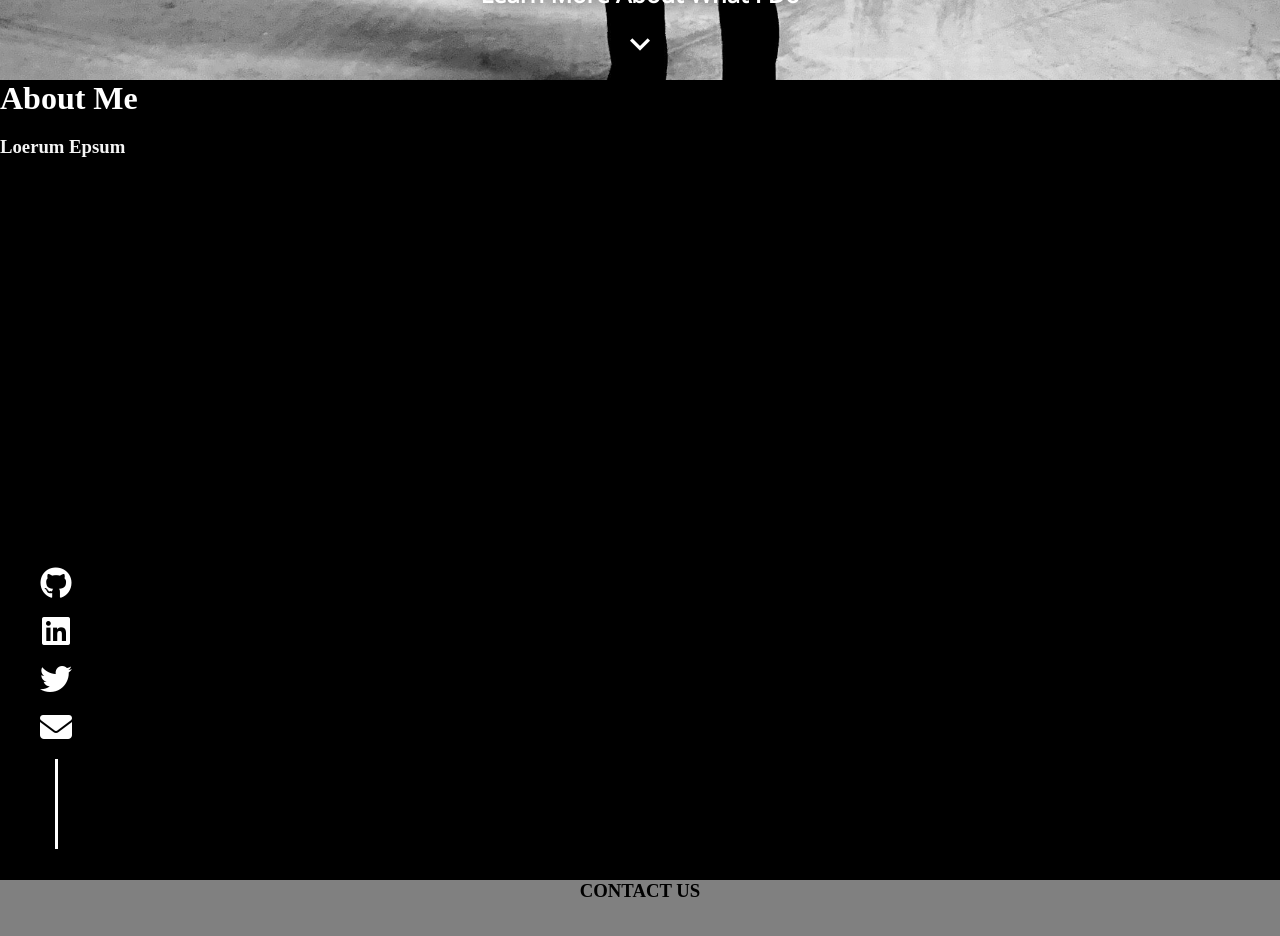
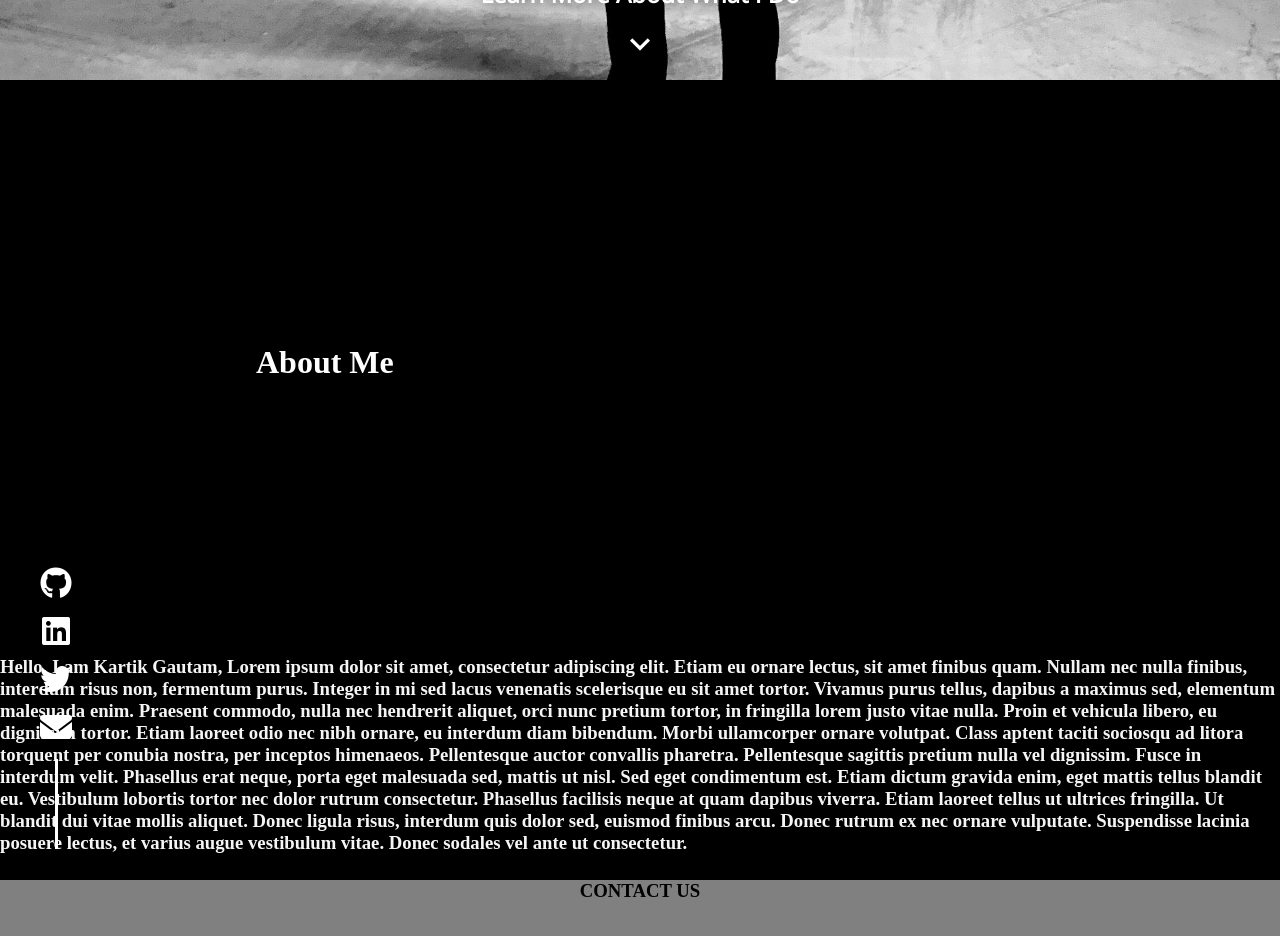
Before and after one commit to ikartikgautam/portfolio, an Angular app: page / in a window 1280 px wide. Shown: the part 720-1656 px from the top of the page. Built offline with nearby package versions, Linux system fonts and the light colour scheme.

Commit message:
about me section ui enhancements

```diff
--- a/src/app/home/home.component.html
+++ b/src/app/home/home.component.html
@@ -16,15 +16,6 @@
         </div>
         <div style="flex: 1;"></div>
         <div style="flex: 1; display: flex; flex-direction: column;">
-            <!-- <div style="flex: 1;"></div>
-            <div>
-                <h1 class="welcome-text" style="text-align: right;">
-                    I<span class="odd-hilight">'</span>M<br>
-                    KARTIK<br>
-                    GAUTAM<span class="odd-hilight">.</span>
-                </h1>
-            </div>
-            <div style="flex: 1;"></div> -->
         </div>
     </div>
     <p class="bottom-text">Learn More About What I Do</p>
@@ -32,11 +23,28 @@
 
 </div>
 <!-- 2nd part -->
-<div style="height: 100vh; width: 100%; background-color: black;">
+<div style="height: 100vh; width: 100%; background-color: black; display: flex; flex-direction: column;">
+    <div style="flex: 1;"></div>
+    <div>
+        <h1 style="color: white; margin: 0; padding: 20%;">About Me</h1>
+        <h3 style="color: whitesmoke;">
+            Hello, I am Kartik Gautam, Lorem ipsum dolor sit amet, consectetur adipiscing elit. Etiam eu ornare lectus,
+            sit amet finibus quam. Nullam nec nulla finibus, interdum risus non, fermentum purus. Integer in mi sed
+            lacus venenatis scelerisque eu sit amet tortor. Vivamus purus tellus, dapibus a maximus sed, elementum
+            malesuada enim. Praesent commodo, nulla nec hendrerit aliquet, orci nunc pretium tortor, in fringilla lorem
+            justo vitae nulla. Proin et vehicula libero, eu dignissim tortor. Etiam laoreet odio nec nibh ornare, eu
+            interdum diam bibendum. Morbi ullamcorper ornare volutpat. Class aptent taciti sociosqu ad litora torquent
+            per conubia nostra, per inceptos himenaeos. Pellentesque auctor convallis pharetra.
 
-    <h1 style="color: white; margin: 0;">About Me</h1>
-    <h3 style="color: whitesmoke;">Loerum Epsum</h3>
-
+            Pellentesque sagittis pretium nulla vel dignissim. Fusce in interdum velit. Phasellus erat neque, porta eget
+            malesuada sed, mattis ut nisl. Sed eget condimentum est. Etiam dictum gravida enim, eget mattis tellus
+            blandit eu. Vestibulum lobortis tortor nec dolor rutrum consectetur. Phasellus facilisis neque at quam
+            dapibus viverra. Etiam laoreet tellus ut ultrices fringilla. Ut blandit dui vitae mollis aliquet. Donec
+            ligula risus, interdum quis dolor sed, euismod finibus arcu. Donec rutrum ex nec ornare vulputate.
+            Suspendisse lacinia posuere lectus, et varius augue vestibulum vitae. Donec sodales vel ante ut consectetur.
+        </h3>
+    </div>
+    <div style="flex: 1;"></div>
 </div>
 <!-- Footer -->
 <app-footer-bar></app-footer-bar>
```
